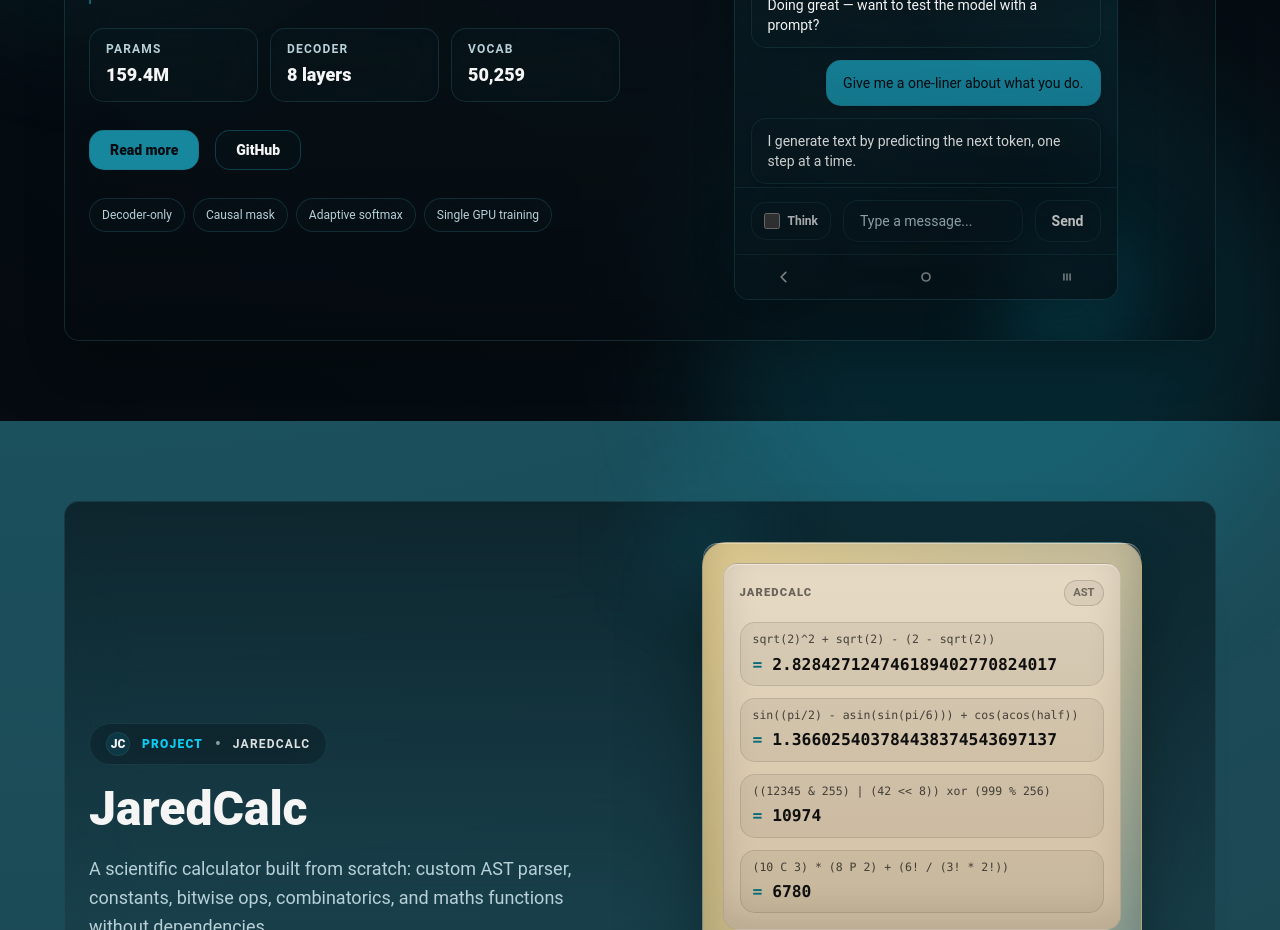
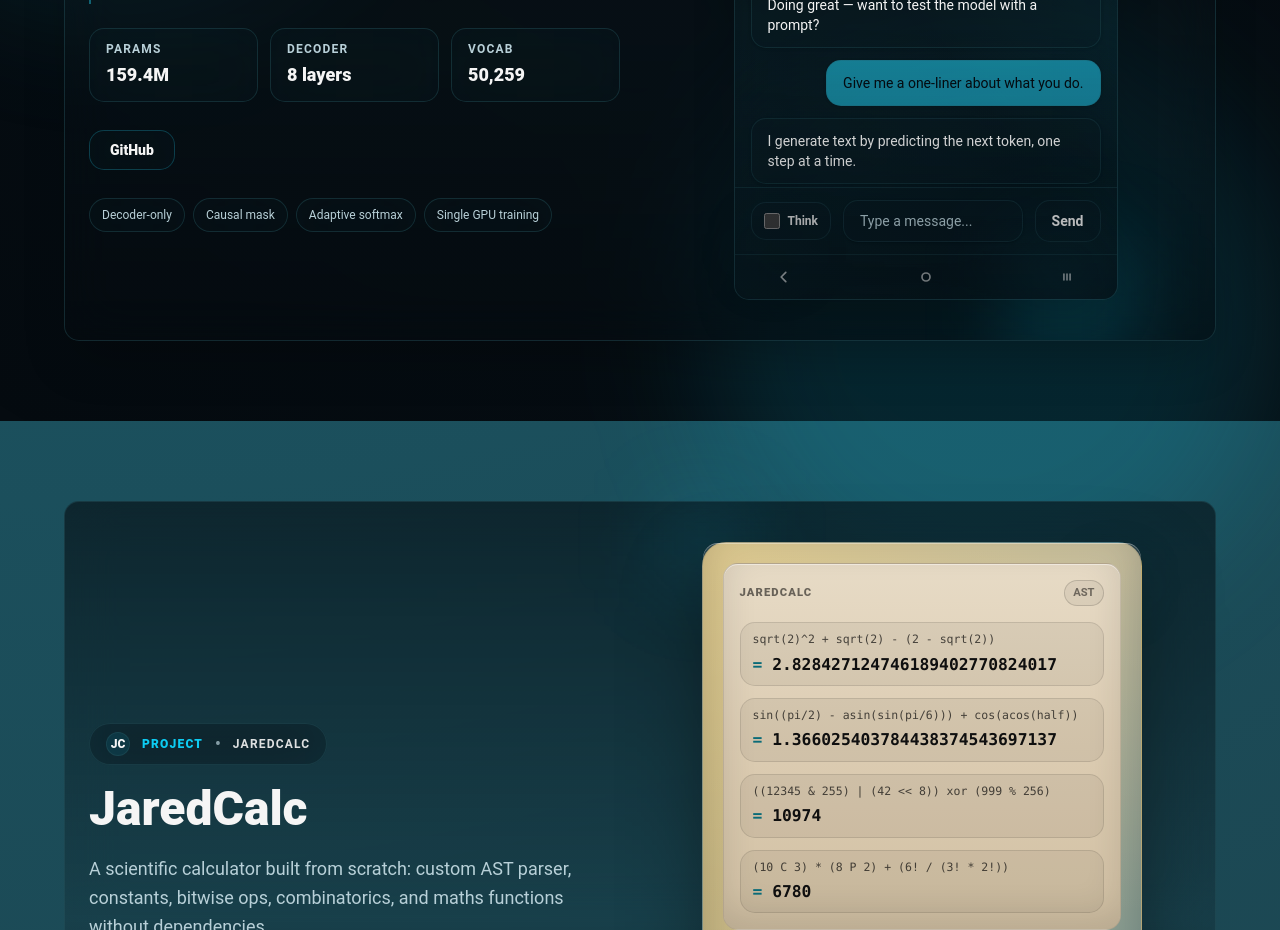
Before and after one commit to jaredturck/JaredTurck.com, a React (Vite) app in the folder frontend/: page / in a window 1280 px wide. Shown: the part 1600-2530 px from the top of the page. Built offline with nearby package versions, Linux system fonts and the light colour scheme.

Commit message:
Remove the standalone Titus AI detail page while preserving its portfolio card and project links on the home page. Remove the route, prerender entry, and obsolete Read more navigation.

```diff
--- a/frontend/src/App.tsx
+++ b/frontend/src/App.tsx
@@ -1,13 +1,11 @@
 import { Routes, Route } from 'react-router-dom'
 import HomePage from './components/HomePage'
 import NotFoundPage from './components/NotFound'
-import TitusAIPage from './components/TitusAIPage'
 
 export default function App() {
   return (
     <Routes>
       <Route path="/" element={<HomePage />} />
-      <Route path='/titusai' element={<TitusAIPage />} />
       <Route path="*" element={<NotFoundPage />} />
     </Routes>
   )
--- a/frontend/src/components/TitusAISection.tsx
+++ b/frontend/src/components/TitusAISection.tsx
@@ -1,4 +1,3 @@
-import { Link } from 'react-router-dom'
 import signal_icon from '../imgs/SignalIcon.svg'
 import wifi_icon from '../imgs/WifiIcon.svg'
 import battery_icon from '../imgs/BatteryIcon.svg'
@@ -62,7 +61,6 @@ export default function TitusAISection() {
             </div>
 
             <div className='mt-2 flex flex-wrap gap-4'>
-              <Link to='/titusai' className='inline-flex items-center justify-center rounded-ui bg-accent-2/90 hover:bg-accent-2 px-5 py-3 text-sm font-extrabold leading-none text-bg border border-line/30 transition-colors'>Read more</Link>
               <a href='https://github.com/jaredturck/TitusAI' target='_blank' rel='noreferrer' className='inline-flex items-center justify-center rounded-ui border border-accent-2/35 bg-surface/20 hover:bg-surface/30 px-5 py-3 text-sm font-extrabold leading-none text-text backdrop-blur-xl transition-colors'>GitHub</a>
             </div>
 
--- a/frontend/vite.config.js
+++ b/frontend/vite.config.js
@@ -10,7 +10,7 @@ export default defineConfig({
     tailwindcss(),
     prerender({
       staticDir: path.resolve(process.cwd(), 'dist'),
-      routes: ['/', '/titusai'],
+      routes: ['/'],
     }),
   ],
 })
```
